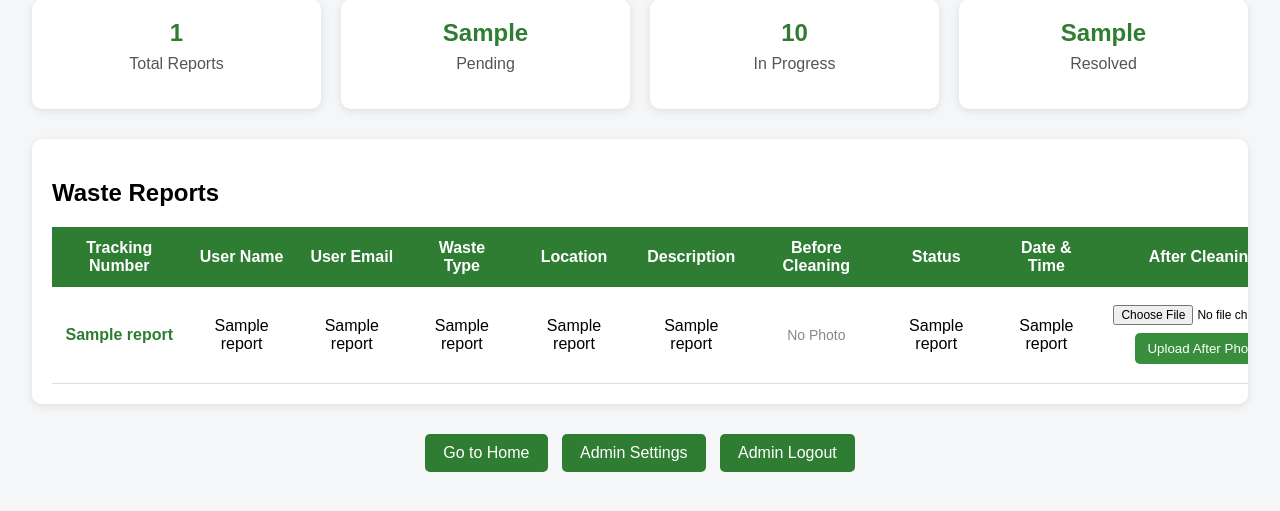
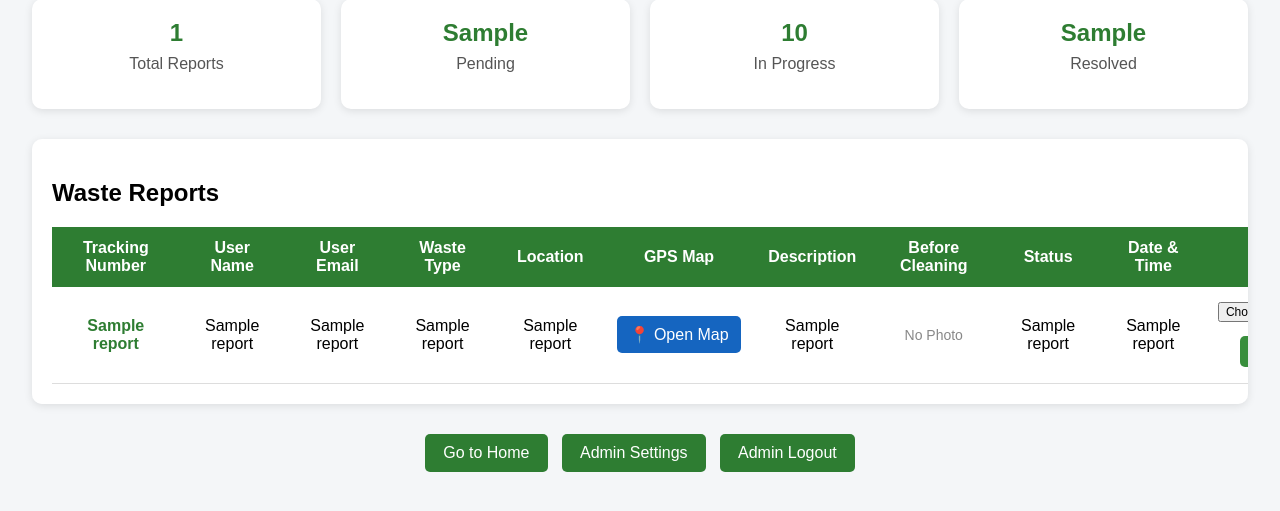
Before and after one commit to p-unisher/smart-waste-reporting-system, a Flask app: template templates/admin_dashboard.html in a window 1280 px wide. Shown: the part 185-696 px from the top of the page. Run offline with Flask 3, Linux system fonts and the light colour scheme; the template is opened without the code that fills it: most values are stand-ins (such as "Sample title", 1, 10 or a date in 2020).

Commit message:
Add gps map link to admin dashboard
Updated styles and added GPS map link functionality to the admin dashboard.

```diff
--- a/templates/admin_dashboard.html
+++ b/templates/admin_dashboard.html
@@ -1,16 +1,12 @@
+
 <!DOCTYPE html>
 <html lang="en">
-
 <head>
-
     <meta charset="UTF-8">
-
     <meta name="viewport" content="width=device-width, initial-scale=1.0">
-
     <title>Admin Dashboard - Smart Waste Reporting System</title>
 
     <style>
-
         body {
             font-family: Arial, sans-serif;
             background-color: #f4f6f8;
@@ -41,7 +37,7 @@
             background-color: white;
             padding: 20px;
             border-radius: 10px;
-            box-shadow: 0 2px 8px rgba(0, 0, 0, 0.1);
+            box-shadow: 0 2px 8px rgba(0,0,0,0.1);
             flex: 1;
             min-width: 180px;
             text-align: center;
@@ -62,13 +58,13 @@
             padding: 20px;
             border-radius: 10px;
             overflow-x: auto;
-            box-shadow: 0 2px 8px rgba(0, 0, 0, 0.1);
+            box-shadow: 0 2px 8px rgba(0,0,0,0.1);
         }
 
         table {
             width: 100%;
             border-collapse: collapse;
-            min-width: 1500px;
+            min-width: 1600px;
         }
 
         th {
@@ -95,11 +91,15 @@
             font-size: 16px;
         }
 
-        .report-photo {
+        .report-photo, .after-photo {
             width: 100px;
             height: 80px;
             object-fit: cover;
             border-radius: 6px;
+        }
+
+        .after-photo {
+            margin-bottom: 5px;
         }
 
         .no-photo {
@@ -113,14 +113,17 @@
             border: 1px solid #ccc;
         }
 
-        .status-button {
+        .status-button, .upload-button, .delete-button {
             margin-top: 6px;
             padding: 8px 12px;
-            background-color: #1976d2;
             color: white;
             border: none;
             border-radius: 5px;
             cursor: pointer;
+        }
+
+        .status-button {
+            background-color: #1976d2;
         }
 
         .status-button:hover {
@@ -140,12 +143,7 @@
         }
 
         .upload-button {
-            padding: 8px 12px;
             background-color: #388e3c;
-            color: white;
-            border: none;
-            border-radius: 5px;
-            cursor: pointer;
         }
 
         .upload-button:hover {
@@ -153,24 +151,30 @@
         }
 
         .delete-button {
-            padding: 8px 12px;
             background-color: #d32f2f;
-            color: white;
-            border: none;
-            border-radius: 5px;
-            cursor: pointer;
         }
 
         .delete-button:hover {
             background-color: #b71c1c;
         }
 
-        .after-photo {
-            width: 100px;
-            height: 80px;
-            object-fit: cover;
-            border-radius: 6px;
-            margin-bottom: 5px;
+        .map-button {
+            display: inline-block;
+            background-color: #1565c0;
+            color: white;
+            padding: 9px 12px;
+            border-radius: 5px;
+            text-decoration: none;
+            white-space: nowrap;
+        }
+
+        .map-button:hover {
+            background-color: #0d47a1;
+        }
+
+        .no-location {
+            color: #888;
+            font-size: 13px;
         }
 
         .home-buttons {
@@ -191,237 +195,123 @@
         .home-button:hover {
             background-color: #1b5e20;
         }
-
     </style>
-
 </head>
 
-
 <body>
-
-
-    <!-- HEADER -->
-
     <div class="header">
-
         <h1>Admin Dashboard</h1>
-
         <p>Smart Waste Reporting System</p>
-
     </div>
 
-
-    <!-- MAIN CONTAINER -->
-
     <div class="container">
-
-
-        <!-- SUMMARY CARDS -->
-
         <div class="summary">
+            <div class="card">
+                <h2>{{ total_reports }}</h2>
+                <p>Total Reports</p>
+            </div>
 
             <div class="card">
-
-                <h2>{{ total_reports }}</h2>
-
-                <p>Total Reports</p>
-
+                <h2>{{ pending_reports }}</h2>
+                <p>Pending</p>
             </div>
 
+            <div class="card">
+                <h2>{{ progress_reports }}</h2>
+                <p>In Progress</p>
+            </div>
 
             <div class="card">
-
-                <h2>{{ pending_reports }}</h2>
-
-                <p>Pending</p>
-
+                <h2>{{ resolved_reports }}</h2>
+                <p>Resolved</p>
             </div>
-
-
-            <div class="card">
-
-                <h2>{{ progress_reports }}</h2>
-
-                <p>In Progress</p>
-
-            </div>
-
-
-            <div class="card">
-
-                <h2>{{ resolved_reports }}</h2>
-
-                <p>Resolved</p>
-
-            </div>
-
         </div>
 
-
-        <!-- REPORT TABLE -->
-
         <div class="table-container">
-
             <h2>Waste Reports</h2>
 
-
             <table>
-
                 <thead>
-
                     <tr>
-
                         <th>Tracking Number</th>
-
                         <th>User Name</th>
-
                         <th>User Email</th>
-
                         <th>Waste Type</th>
-
                         <th>Location</th>
-
+                        <th>GPS Map</th>
                         <th>Description</th>
-
                         <th>Before Cleaning</th>
-
                         <th>Status</th>
-
-                        <th>Date & Time</th>
-
+                        <th>Date &amp; Time</th>
                         <th>After Cleaning</th>
-
                         <th>Update Status</th>
-
                         <th>Delete Report</th>
-
                     </tr>
-
                 </thead>
 
-
                 <tbody>
-
                     {% for report in reports %}
-
                     <tr>
-
-
-                        <!-- TRACKING NUMBER -->
-
                         <td>
-
                             <span class="tracking-number">
                                 {{ report[1] }}
                             </span>
-
                         </td>
 
+                        <td>{{ report[2] }}</td>
+                        <td>{{ report[3] }}</td>
+                        <td>{{ report[4] }}</td>
+                        <td>{{ report[5] }}</td>
 
-                        <!-- USER NAME -->
+                        <!-- GPS MAP LINK -->
+                        <td>
+                            {% if report["latitude"] is not none
+                                  and report["longitude"] is not none
+                                  and report["latitude"] != ""
+                                  and report["longitude"] != "" %}
 
-                        <td>
+                                <a
+                                    class="map-button"
+                                    href="https://www.google.com/maps?q={{ report['latitude'] }},{{ report['longitude'] }}"
+                                    target="_blank"
+                                    rel="noopener noreferrer">
+                                    📍 Open Map
+                                </a>
 
-                            {{ report[2] }}
-
+                            {% else %}
+                                <span class="no-location">
+                                    GPS not available
+                                </span>
+                            {% endif %}
                         </td>
 
-
-                        <!-- USER EMAIL -->
-
-                        <td>
-
-                            {{ report[3] }}
-
-                        </td>
-
-
-                        <!-- WASTE TYPE -->
-
-                        <td>
-
-                            {{ report[4] }}
-
-                        </td>
-
-
-                        <!-- LOCATION -->
-
-                        <td>
-
-                            {{ report[5] }}
-
-                        </td>
-
-
-                        <!-- DESCRIPTION -->
-
-                        <td>
-
-                            {{ report[6] }}
-
-                        </td>
-
+                        <td>{{ report[6] }}</td>
 
                         <!-- BEFORE CLEANING PHOTO -->
-
                         <td>
-
                             {% if report[7] %}
-
                                 <img
                                     src="{{ url_for('uploaded_file', filename=report[7]) }}"
                                     class="report-photo"
                                     alt="Before Cleaning Photo">
-
                             {% else %}
-
-                                <span class="no-photo">
-                                    No Photo
-                                </span>
-
+                                <span class="no-photo">No Photo</span>
                             {% endif %}
-
                         </td>
 
-
-                        <!-- STATUS -->
-
-                        <td>
-
-                            {{ report[8] }}
-
-                        </td>
-
-
-                        <!-- DATE -->
-
-                        <td>
-
-                            {{ report[9] }}
-
-                        </td>
-
+                        <td>{{ report[8] }}</td>
+                        <td>{{ report[9] }}</td>
 
                         <!-- AFTER CLEANING PHOTO -->
-
                         <td>
-
                             {% if report[10] %}
-
                                 <img
                                     src="{{ url_for('uploaded_file', filename=report[10]) }}"
                                     class="after-photo"
                                     alt="After Cleaning Photo">
-
                                 <br>
-
-                                <small>
-                                    Uploaded
-                                </small>
-
+                                <small>Uploaded</small>
                             {% else %}
-
                                 <form
                                     action="{{ url_for('admin_upload_after_photo', report_id=report[0]) }}"
                                     method="POST"
@@ -434,31 +324,19 @@
                                         accept=".jpg,.jpeg,.png,.gif,.webp"
                                         required>
 
-                                    <button
-                                        type="submit"
-                                        class="upload-button">
-
+                                    <button type="submit" class="upload-button">
                                         Upload After Photo
-
                                     </button>
-
                                 </form>
-
                             {% endif %}
-
                         </td>
 
-
                         <!-- UPDATE STATUS -->
-
                         <td>
-
                             <form
                                 action="{{ url_for('update_status') }}"
                                 method="POST"
                                 class="status-form">
-
-                                <!-- Internal database ID is used here -->
 
                                 <input
                                     type="hidden"
@@ -466,123 +344,66 @@
                                     value="{{ report[0] }}">
 
                                 <select name="status">
-
-                                    <option
-                                        value="Pending"
+                                    <option value="Pending"
                                         {% if report[8] == "Pending" %}selected{% endif %}>
                                         Pending
                                     </option>
 
-                                    <option
-                                        value="In Progress"
+                                    <option value="In Progress"
                                         {% if report[8] == "In Progress" %}selected{% endif %}>
                                         In Progress
                                     </option>
 
-                                    <option
-                                        value="Resolved"
+                                    <option value="Resolved"
                                         {% if report[8] == "Resolved" %}selected{% endif %}>
                                         Resolved
                                     </option>
-
                                 </select>
 
                                 <br>
 
-                                <button
-                                    type="submit"
-                                    class="status-button">
-
+                                <button type="submit" class="status-button">
                                     Update
-
                                 </button>
-
                             </form>
-
                         </td>
 
-
                         <!-- DELETE REPORT -->
-
                         <td>
-
                             <form
                                 action="{{ url_for('admin_delete_report', report_id=report[0]) }}"
                                 method="POST"
                                 onsubmit="return confirm('Are you sure you want to delete this report?');">
 
-                                <button
-                                    type="submit"
-                                    class="delete-button">
-
+                                <button type="submit" class="delete-button">
                                     Delete
-
                                 </button>
-
                             </form>
-
                         </td>
-
-
                     </tr>
 
                     {% else %}
-
                     <tr>
-
-                        <td colspan="12">
-
-                            No reports found.
-
-                        </td>
-
+                        <td colspan="13">No reports found.</td>
                     </tr>
-
                     {% endfor %}
-
                 </tbody>
-
             </table>
-
         </div>
 
-
-        <!-- BOTTOM BUTTONS -->
-
         <div class="home-buttons">
-
-            <a
-                href="{{ url_for('home') }}"
-                class="home-button">
-
+            <a href="{{ url_for('home') }}" class="home-button">
                 Go to Home
-
             </a>
 
-
-            <a
-                href="{{ url_for('admin_settings') }}"
-                class="home-button">
-
+            <a href="{{ url_for('admin_settings') }}" class="home-button">
                 Admin Settings
-
             </a>
 
-
-            <a
-                href="{{ url_for('admin_logout') }}"
-                class="home-button">
-
+            <a href="{{ url_for('admin_logout') }}" class="home-button">
                 Admin Logout
-
             </a>
-
         </div>
-
-
     </div>
-
-
 </body>
-
 </html>
```
